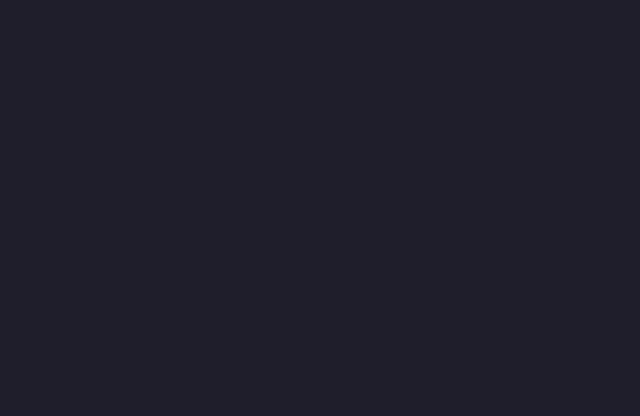
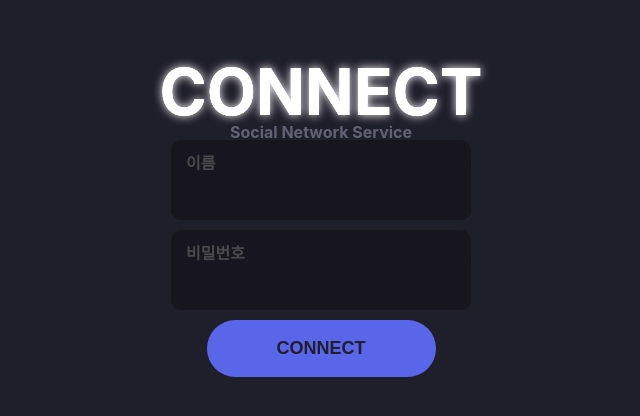
Before and after one commit to tlsgmltjd/connect-client, a React (Vite) app: page /login in a window 1280 px wide. Shown: the part 182-598 px from the top of the page, without its empty margins (319-959 px from the left). Built offline with nearby package versions, Linux system fonts and the light colour scheme; a web font is replaced by a local one.

Commit message:
Add Login style

```diff
--- a/src/App.jsx
+++ b/src/App.jsx
@@ -16,17 +16,4 @@ function App() {
   );
 }
 
-const Container = styled.div`
-  background-color: #1f1e2b;
-  height: 100vh;
-  display: flex;
-  align-items: center;
-  justify-content: center;
-`;
-
-const Title = styled.h1`
-  color: white;
-  font-size: 3.5rem;
-`;
-
 export default App;
--- a/src/pages/LoginPage/index.jsx
+++ b/src/pages/LoginPage/index.jsx
@@ -1,3 +1,25 @@
+import * as S from "./style";
+
 export default function LoginPage() {
-  return <div></div>;
+  return (
+    <S.Container>
+      <S.Wrapper>
+        <S.Title>CONNECT</S.Title>
+        <S.SubTitle>Social Network Service</S.SubTitle>
+        <S.Form>
+          <S.InputBox>
+            <S.InputText>이름</S.InputText>
+            <S.Input />
+          </S.InputBox>
+          <S.InputBox>
+            <S.InputText>비밀번호</S.InputText>
+            <S.Input type="password" />
+          </S.InputBox>
+          <S.ButtonBox>
+            <S.SubmitButton>CONNECT</S.SubmitButton>
+          </S.ButtonBox>
+        </S.Form>
+      </S.Wrapper>
+    </S.Container>
+  );
 }
--- a/src/pages/LoginPage/style.js
+++ b/src/pages/LoginPage/style.js
@@ -0,0 +1,76 @@
+import styled from "styled-components";
+
+export const Container = styled.div`
+  background-color: #1f1e2b;
+  height: 100vh;
+`;
+
+export const Wrapper = styled.div`
+  display: flex;
+  flex-direction: column;
+  align-items: center;
+  justify-content: center;
+  height: 100%;
+`;
+
+export const Title = styled.h1`
+  color: white;
+  font-size: 4rem;
+  text-shadow: 0 0 0px #fff, 0 0 0px #fff, 0 0 10px #fff;
+`;
+
+export const SubTitle = styled.h1`
+  color: #626274;
+  font-size: 1rem;
+`;
+
+export const Form = styled.form`
+  display: flex;
+  flex-direction: column;
+  align-items: center;
+  gap: 10px;
+`;
+
+export const InputBox = styled.div`
+  position: relative;
+  border-radius: 10px;
+  height: 80px;
+  background-color: #17161f;
+  display: flex;
+  flex-direction: column;
+  justify-content: flex-end;
+`;
+
+export const InputText = styled.span`
+  color: #4a4a4a;
+  position: absolute;
+  top: 15px;
+  left: 15px;
+`;
+
+export const Input = styled.input`
+  background-color: #17161f;
+  height: 60px;
+  border-radius: 10px;
+  width: 300px;
+  border: none;
+  outline: none;
+  color: white;
+  font-size: 20px;
+  font-weight: 700;
+  padding: 15px;
+`;
+
+export const ButtonBox = styled.div``;
+
+export const SubmitButton = styled.button`
+  background-color: #5966e9;
+  border: 30px;
+  color: #1f1e2b;
+  font-size: 18px;
+  font-weight: 700;
+  border-radius: 30px;
+  padding: 18px 70px 18px 70px;
+  cursor: pointer;
+  align-items: flex-end;
+`;
```
